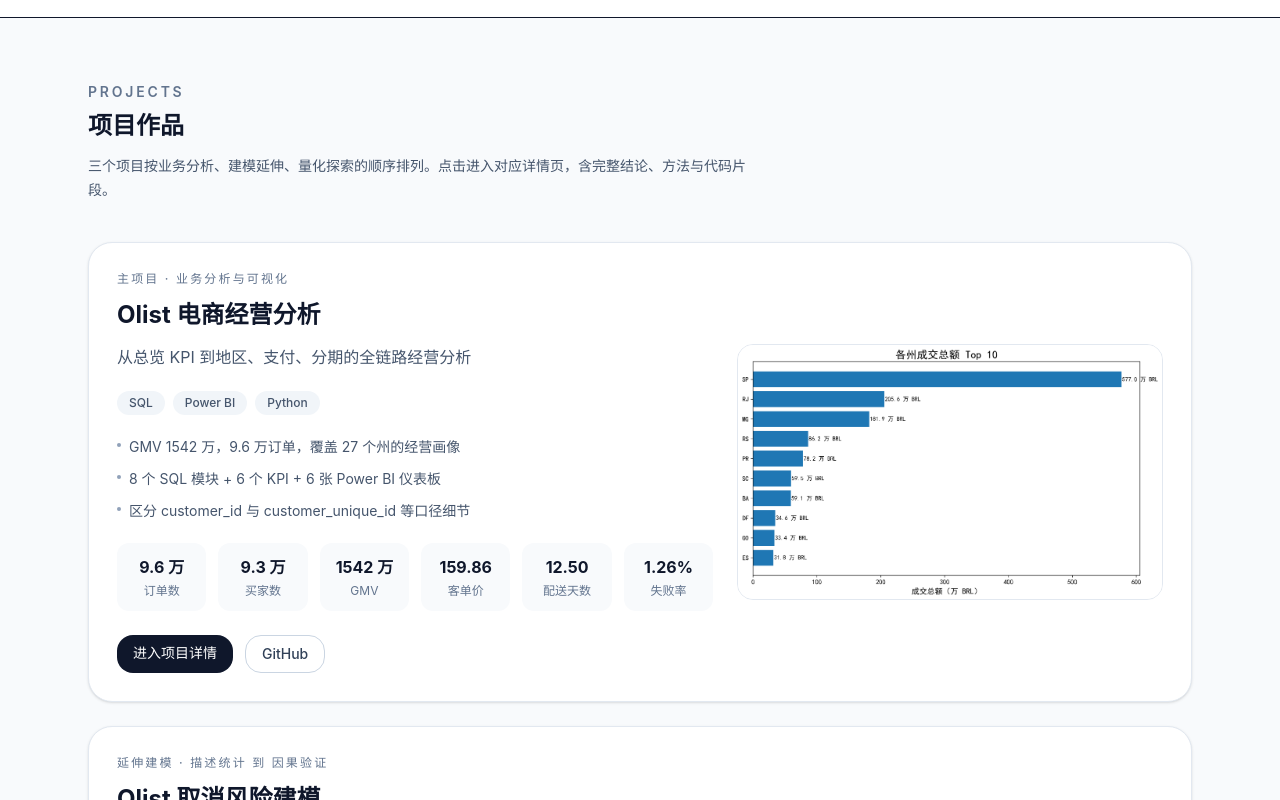
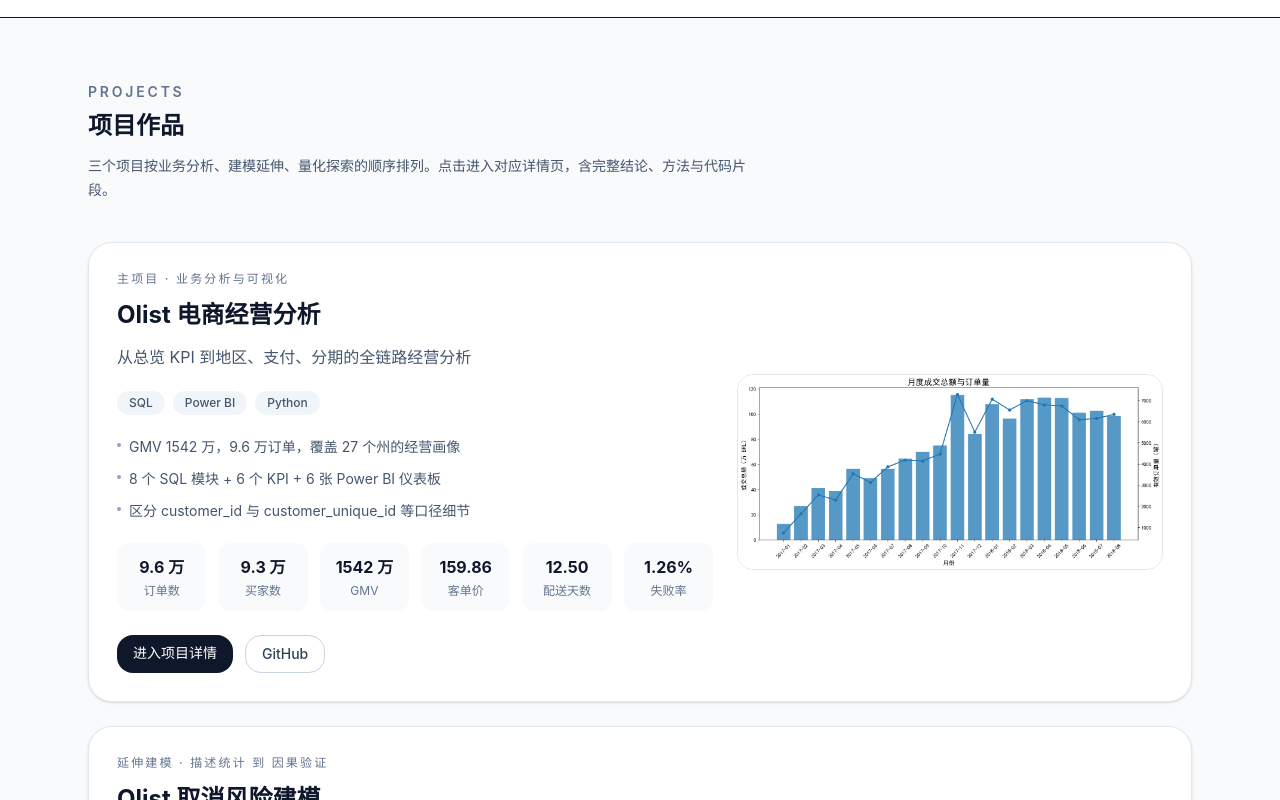
Before and after one commit to wnt0801/olist-portfolio-site, a Next.js app: page / in a window 1280 px wide. Shown: the part 496-1296 px from the top of the page. Built offline with nearby package versions, Linux system fonts and the light colour scheme.

Commit message:
调整olist分析项目的首页展示图

```diff
--- a/app/page.tsx
+++ b/app/page.tsx
@@ -22,8 +22,8 @@
         { value: "1.26%", label: "失败率" },
       ],
       github: "https://github.com/wnt0801/olist-ecommerce-analysis",
-      cover: "/images/state_analysis.png",
-      coverAlt: "各州成交 Top 10",
+      cover: "/images/monthly_trend.png",
+      coverAlt: "月度成交额与订单量",
     },
     {
       slug: "olist-cancellation",
```
